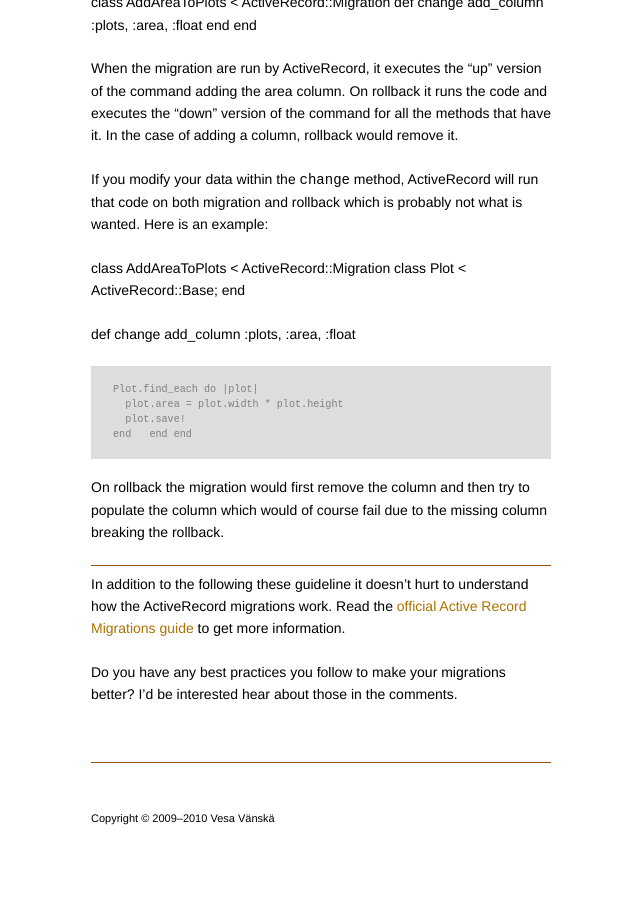
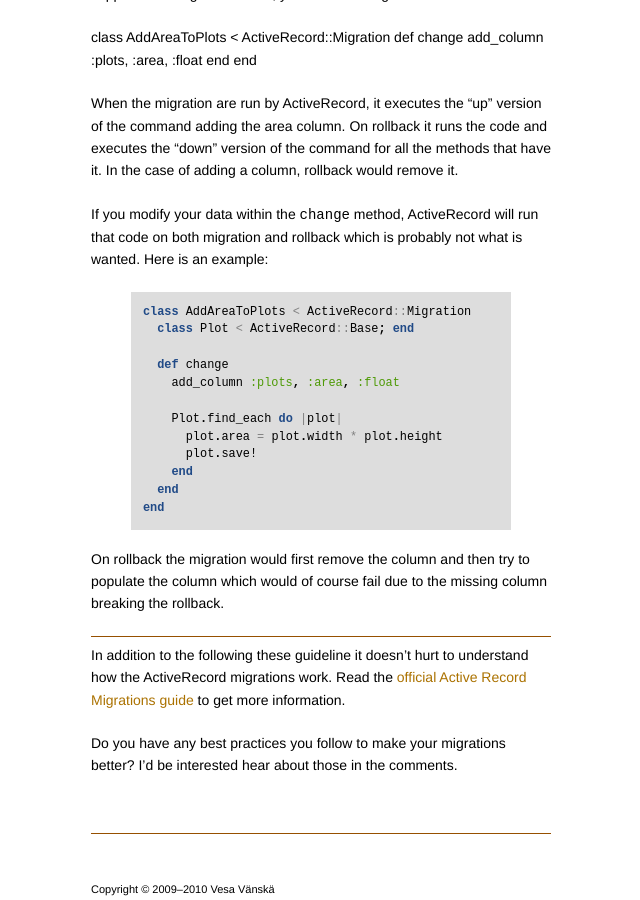
Before and after one commit to vesan/vesan.github.com, a Jekyll site: the page built from _posts/2014-11-02-activerecord-migrations-best-practices.md, in a window 1280 px wide and 900 px high, scrolled down 1834 px. Shown: the whole window, without its empty margins (179-819 px from the left). Built offline with Jekyll 4.4.1, drawn with Linux system fonts in a browser that asks for light colours; nearby versions of some CDN libraries; Markdown is read by kramdown in place of the engine named in the settings; comment, search, counter and statistics services are not loaded.

Commit message:
Fixes code highlighting on AR migrations post

````diff
--- a/_posts/2014-11-02-activerecord-migrations-best-practices.md
+++ b/_posts/2014-11-02-activerecord-migrations-best-practices.md
@@ -8,7 +8,7 @@ There are certain guidelines I follow when writing migrations using the ActiveRe
 
 Here is an example migration class that follows all the guidelines reviewed in this post:
 
-```ruby
+{% highlight ruby %}
 class AddAreaToPlots < ActiveRecord::Migration
   class Plot < ActiveRecord::Base; end
 
@@ -25,7 +25,7 @@ class AddAreaToPlots < ActiveRecord::Migration
     remove_column :plots, :area
   end
 end
-```
+{% endhighlight %}
 
 ## Redefine ActiveRecord classes
 
@@ -59,6 +59,7 @@ When the migration are run by ActiveRecord, it executes the "up" version of the
 
 If you modify your data within the `change` method, ActiveRecord will run that code on both migration and rollback which is probably not what is wanted. Here is an example:
 
+{% highlight ruby %}
 class AddAreaToPlots < ActiveRecord::Migration
   class Plot < ActiveRecord::Base; end
 
@@ -71,6 +72,7 @@ class AddAreaToPlots < ActiveRecord::Migration
     end
   end
 end
+{% endhighlight %}
 
 On rollback the migration would first remove the column and then try to populate the column which would of course fail due to the missing column breaking the rollback.
 
````
